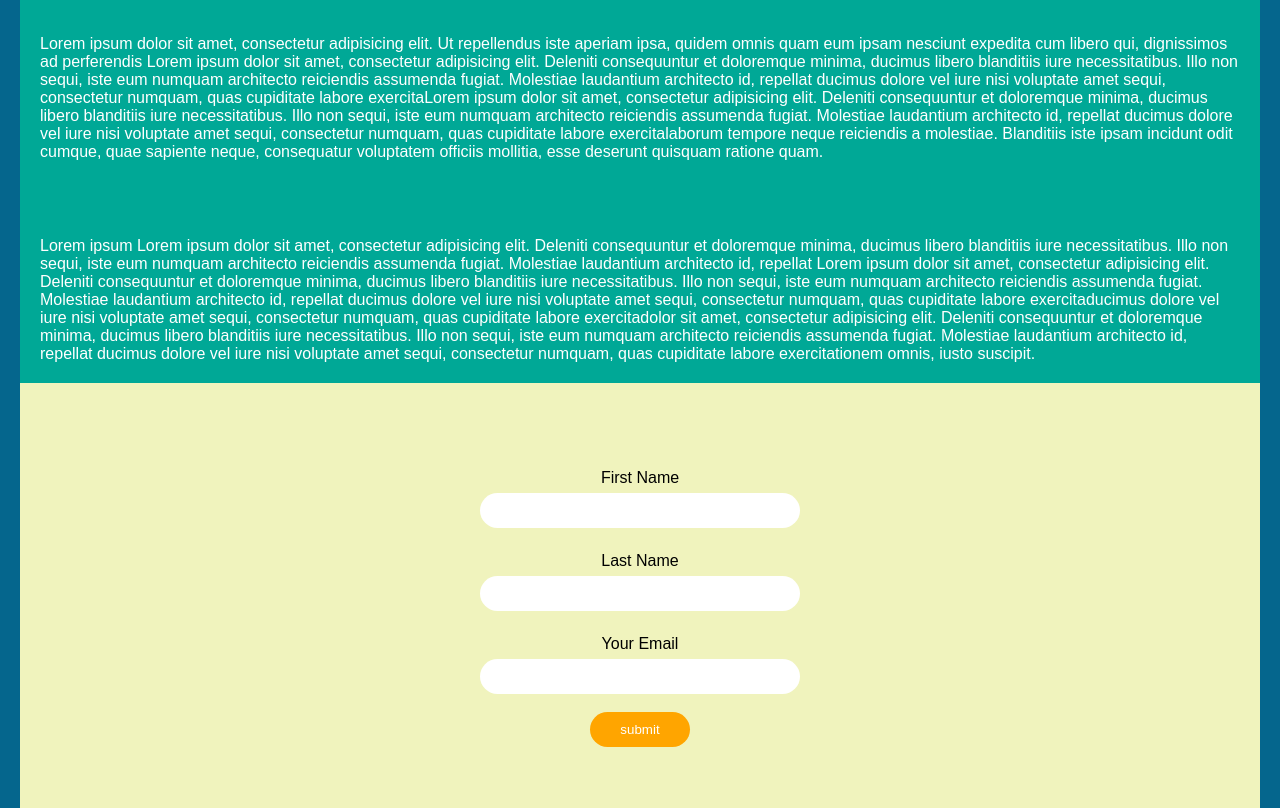
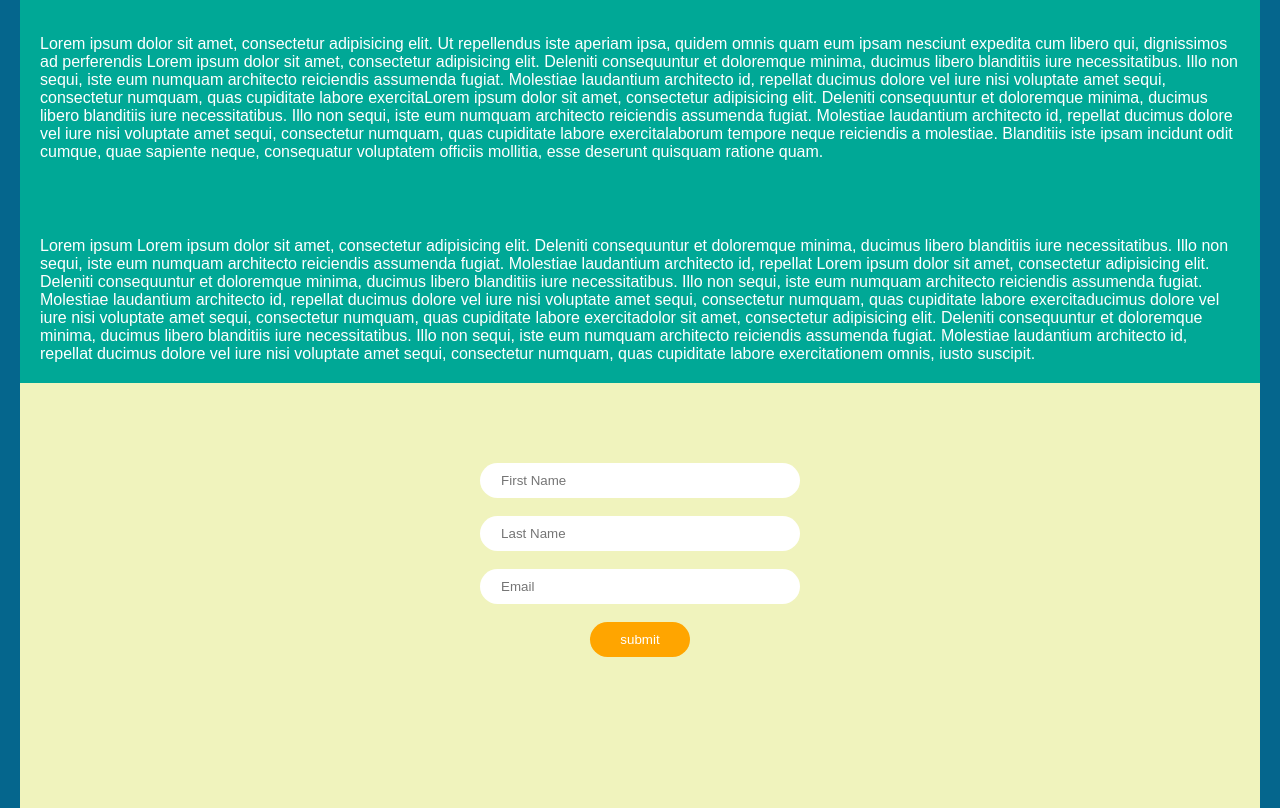
Before and after one commit to Wagdi86/alamri, a plain HTML site: page index.html in a window 1280 px wide. Shown: the part 126-934 px from the top of the page. Drawn offline with Linux system fonts and the light colour scheme; a web font is replaced by a local one.

Commit message:
Editr form lable to placeholder

```diff
--- a/css/style.css
+++ b/css/style.css
@@ -46,8 +46,6 @@ h1,h2{
   padding: 10px;
   border-radius: 20px;
   width: 100px;
-
-
 }
 .em{
   width: 300px;
--- a/index.html
+++ b/index.html
@@ -23,14 +23,14 @@
 <p>Lorem ipsum Lorem ipsum dolor sit amet, consectetur adipisicing elit. Deleniti consequuntur et doloremque minima, ducimus libero blanditiis iure necessitatibus. Illo non sequi, iste eum numquam architecto reiciendis assumenda fugiat. Molestiae laudantium architecto id, repellat Lorem ipsum dolor sit amet, consectetur adipisicing elit. Deleniti consequuntur et doloremque minima, ducimus libero blanditiis iure necessitatibus. Illo non sequi, iste eum numquam architecto reiciendis assumenda fugiat. Molestiae laudantium architecto id, repellat ducimus dolore vel iure nisi voluptate amet sequi, consectetur numquam, quas cupiditate labore exercitaducimus dolore vel iure nisi voluptate amet sequi, consectetur numquam, quas cupiditate labore exercitadolor sit amet, consectetur adipisicing elit. Deleniti consequuntur et doloremque minima, ducimus libero blanditiis iure necessitatibus. Illo non sequi, iste eum numquam architecto reiciendis assumenda fugiat. Molestiae laudantium architecto id, repellat ducimus dolore vel iure nisi voluptate amet sequi, consectetur numquam, quas cupiditate labore exercitationem omnis, iusto suscipit.</p>
 
 <form id="wrhitehier" action="Thanks for Registred.html" method="get">
-  <label id="l11" for="First">First Name</label><br>
-  <input class="te" type="text" name="text" value=""><br><br>
 
-  <label id="l11" for="Last">Last Name</label><br>
-  <input class="te" type="text" name="text" value=""><br><br>
+  <input class="te" type="text" name="text" placeholder="&nbsp;&nbsp; First Name" value=""><br><br>
 
-  <label id="l11" for="Last">Your Email</label><br>
-  <input class="em" type="text" name="Email" value=""><br><br>
+
+  <input class="te" type="text" name="text" placeholder="&nbsp;&nbsp; Last Name" value=""><br><br>
+
+
+  <input class="em" type="text" name="Email" placeholder="&nbsp;&nbsp; Email" value=""><br><br>
   <input class="clickme" type="submit" name="" value="submit">
 </form>
 
```
Also changed, not shown: 1 other file.
